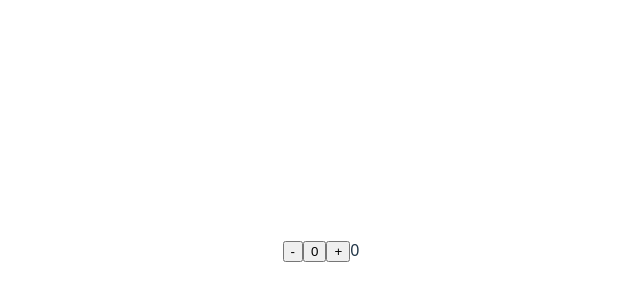
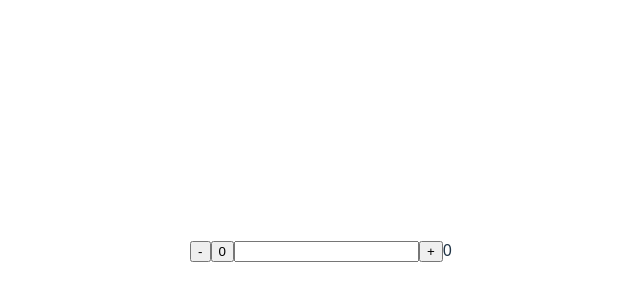
Before and after one commit to Heo-Yoon-5025/React_Study, a React (Vite) app in the folder pro03/: page / in a window 1280 px wide. Shown: the part 150-450 px from the top of the page, without its empty margins (319-959 px from the left). Built offline with nearby package versions, Linux system fonts and the light colour scheme.

Commit message:
커밋 테스트 중

```diff
--- a/pro03/src/App.jsx
+++ b/pro03/src/App.jsx
@@ -9,6 +9,7 @@ export default function App() {
     <>
       <input type="button" value="-" />
       <input type="button" value="0" />
+      <input></input>
       <input type="button" value="+" />
       <span>{count}</span>
     </>
```
